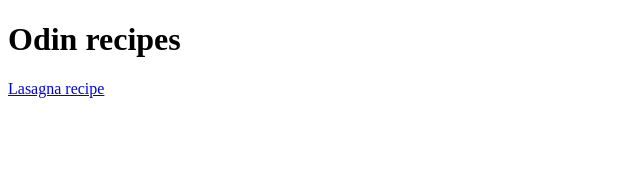
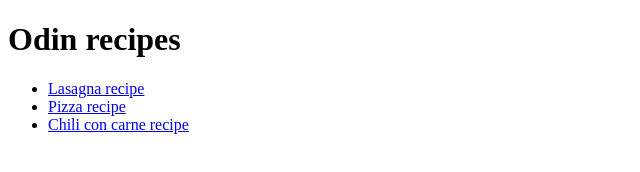
Before and after one commit to Kondorcom/odin-recipes, a plain HTML site: page index.html in a window 1280 px wide. Shown: the whole page, without its empty margins (0-640 px from the left). Drawn offline with Linux system fonts and the light colour scheme.

Commit message:
Add list of links to recipes

```diff
--- a/index.html
+++ b/index.html
@@ -6,8 +6,10 @@
     </head>
     <body>
         <h1>Odin recipes</h1>
-        <p>
-            <a href="./recipes/lasagna.html">Lasagna recipe</a>
-        </p>
+        <ul>
+            <li><a href="./recipes/lasagna.html">Lasagna recipe</a></li>
+            <li><a href="./recipes/pizza.html">Pizza recipe</a></li>
+            <li><a href="./recipes/chili.html">Chili con carne recipe</a></li>
+        </ul>
     </body>
 </html>
```
